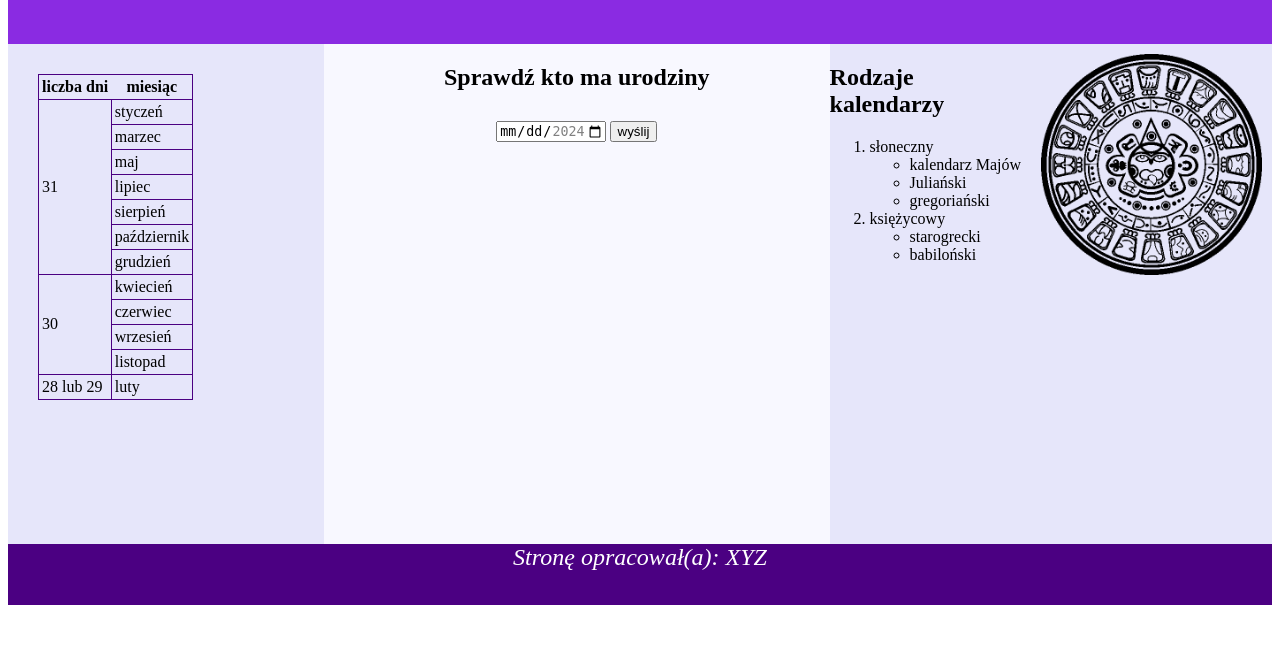
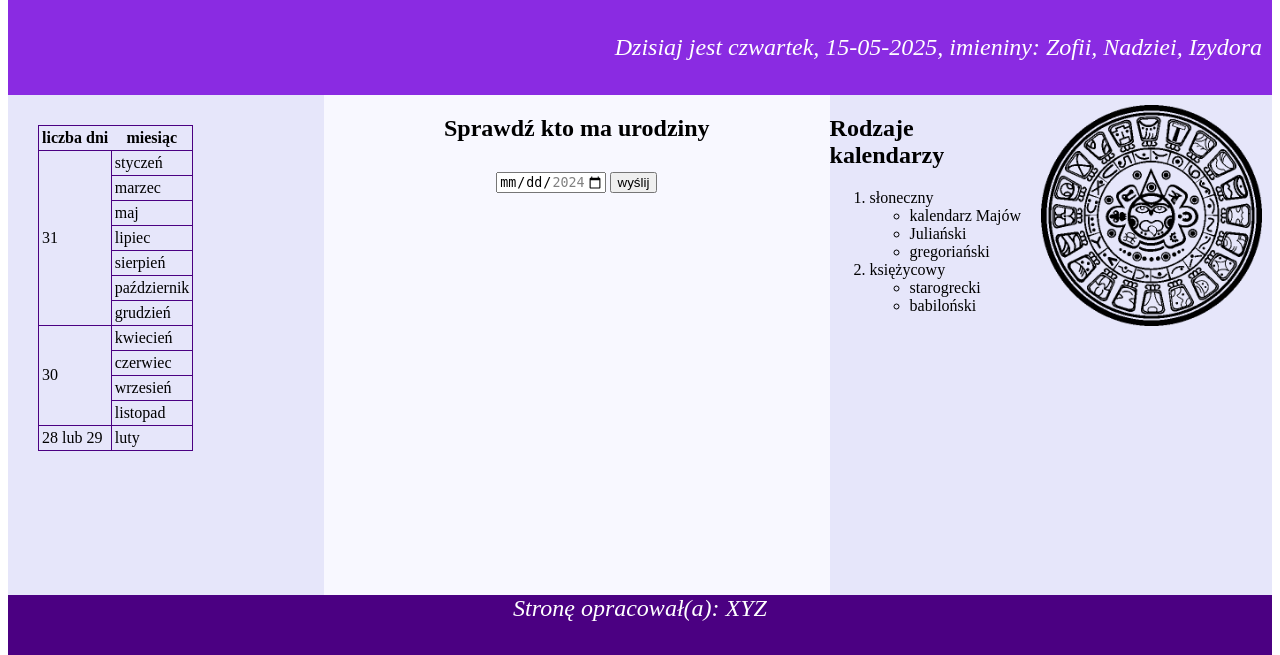
Before and after one commit to Wolfyxon/web-for-school, a PHP site: page /kalendarz.php in a window 1280 px wide. Shown: the part 108-763 px from the top of the page. Run offline with PHP 8.4, Linux system fonts and the light colour scheme; data comes from the database, SQL or seed files in the repository.

Commit message:
Finished Arkusz5

```diff
--- a/highSchool/3/testExams/php03.06.2025/Arkusz5/kalendarz.php
+++ b/highSchool/3/testExams/php03.06.2025/Arkusz5/kalendarz.php
@@ -1,3 +1,28 @@
+<?php
+
+$db = new mysqli("localhost", "root", null, "kalendarz");
+
+function get_imieniny($date) {
+    global $db;
+
+    $timestamp = strtotime($date);
+    $year_date = date("m-d", $timestamp);
+
+    $stm = $db->prepare("SELECT imiona FROM imieniny WHERE data=?");
+    $stm->execute([$year_date]);
+    $row = $stm->get_result()->fetch_assoc();
+
+    $imiona = "brak danych";
+
+    if($row) {
+        $imiona = $row["imiona"];
+    }
+
+    return $imiona;
+}
+
+?>
+
 <!DOCTYPE HTML>
 <html lang="pl-PL">
     <head>
@@ -11,7 +36,12 @@
         </header>
         <section class="napis">
             <p>
-                <!--skrypt1-->
+                <?php
+                    $date = date("d-m-Y");
+
+                    $imiona = get_imieniny($date);
+                    echo("Dzisiaj jest czwartek, $date, imieniny: $imiona");
+                ?>
             </p>
         </section>
         <section class="lewy">
@@ -67,7 +97,17 @@
                 <input name="date" value="05-04" type="date" min="2024-01-01" max="2024-12-31"><!--tylko rok 2024-->
                 <button type="submit">wyślij</button>
             </form>
-            <!--skrypt 2-->
+
+            <?php
+                $date = $_POST["date"] ?? null;
+
+                if($date) {
+                    $imiona = get_imieniny($date);
+
+                    echo("Dnia $date są imieniny $imiona");
+                }
+            ?>
+
         </section>
         <section class="prawy">
             <a target="_blank" href="https://pl.wikipedia.org/wiki/Kalendarz_Majów"><img src="Kalendarz.gif" alt="Kalendarz Majów"></a>
@@ -93,3 +133,9 @@
         </footer>
     </body>
 </html>
+
+<?php
+
+$db->close();
+
+?>
```
Also changed, not shown: highSchool/3/testExams/php03.06.2025/Arkusz5/styl.css (+11 -0 lines).
